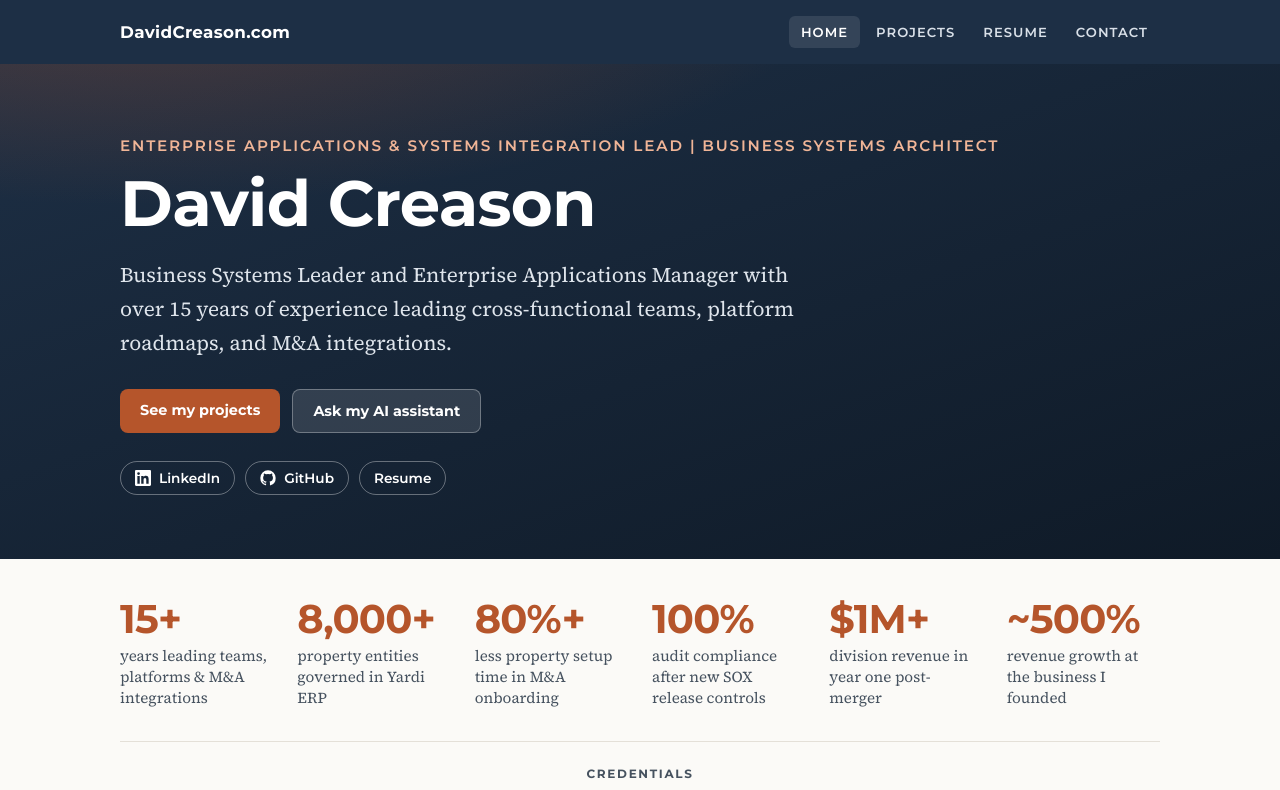
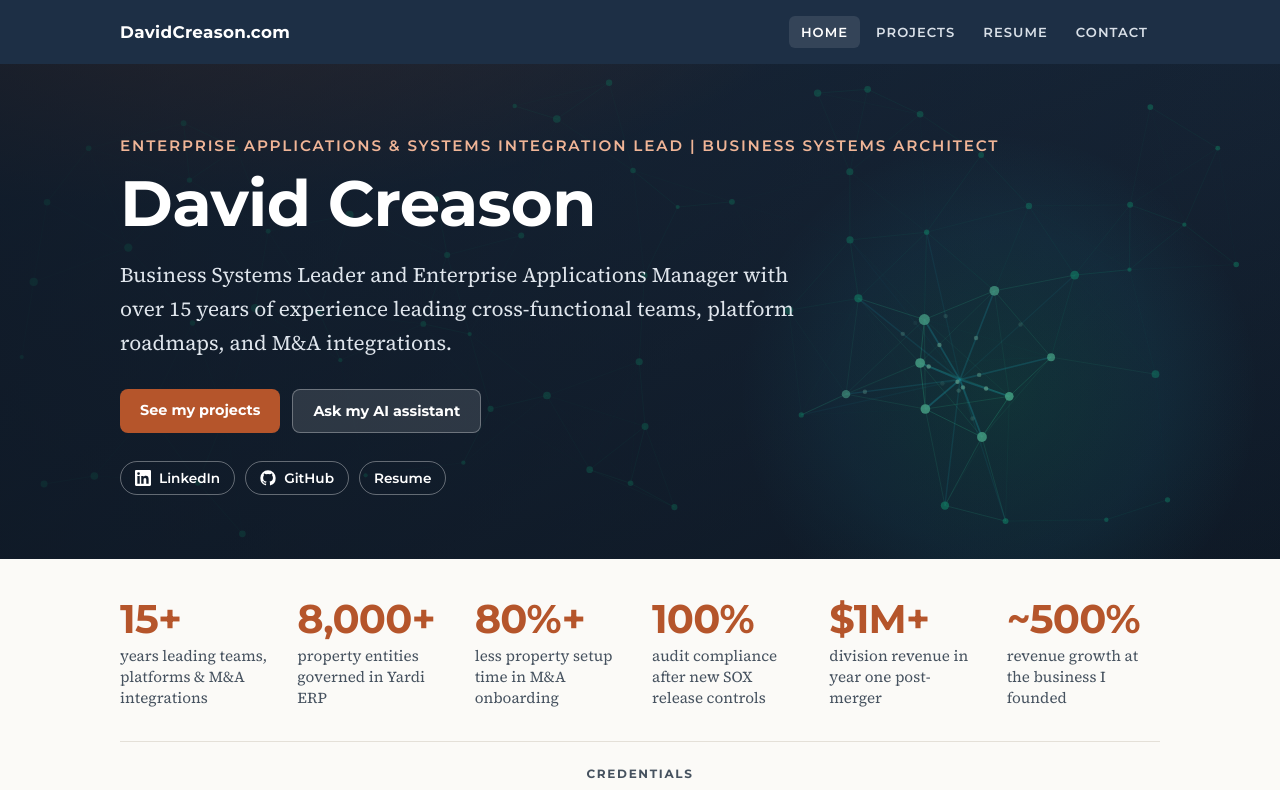
Before and after one commit to project-creason/my_website, a plain HTML site: page index.html in a window 1280 px wide. Shown: the top 790 px of the page. Drawn offline with Linux system fonts and the light colour scheme.

Commit message:
Add interactive neural constellation background to homepage hero

```diff
--- /dev/null
+++ b/assets/hero.js
@@ -0,0 +1,239 @@
+(function () {
+  var hero = document.querySelector(".hero[data-hero-bg]");
+  if (!hero) return;
+  var canvas = hero.querySelector(".hero-canvas");
+  if (!canvas) return;
+  var ctx = canvas.getContext("2d");
+  if (!ctx) return;
+
+  var reducedMotion = window.matchMedia("(prefers-reduced-motion: reduce)").matches;
+  var width = hero.clientWidth || 1080;
+  var height = hero.clientHeight || 380;
+  var dpr = Math.min(window.devicePixelRatio || 1, 2);
+
+  var hovering = false;
+  var targetX = width * 0.68;
+  var targetY = height * 0.42;
+  var focusX = targetX;
+  var focusY = targetY;
+  var visible = true;
+  var rafId = null;
+  var time = 3.5;
+  var nodes = [];
+
+  function rand(seed) {
+    var s = Math.sin(seed * 12.9898 + 78.233) * 43758.5453;
+    return s - Math.floor(s);
+  }
+
+  function initNodes() {
+    nodes.length = 0;
+    var cols = Math.max(6, Math.min(13, Math.round(width / 105)));
+    var rows = Math.max(4, Math.min(6, Math.round(height / 80)));
+    var cellW = width / cols;
+    var cellH = height / rows;
+
+    for (var r = 0; r < rows; r++) {
+      for (var c = 0; c < cols; c++) {
+        var idx = r * cols + c + 1;
+        var speed = 0.45;
+        var angle = rand(idx * 31.7) * Math.PI * 2;
+        var jitterX = (rand(idx * 4.3) - 0.5) * cellW * 0.65;
+        var jitterY = (rand(idx * 9.1) - 0.5) * cellH * 0.65;
+        nodes.push({
+          x: (c + 0.5) * cellW + jitterX,
+          y: (r + 0.5) * cellH + jitterY,
+          vx: Math.cos(angle) * speed,
+          vy: Math.sin(angle) * speed,
+          size: 2 + rand(idx * 23.1) * 2.2,
+          seed: rand(idx * 41.9)
+        });
+      }
+    }
+  }
+
+  function resize() {
+    var rect = hero.getBoundingClientRect();
+    width = Math.max(rect.width, 300);
+    height = Math.max(rect.height, 260);
+    dpr = Math.min(window.devicePixelRatio || 1, 2);
+    canvas.width = Math.round(width * dpr);
+    canvas.height = Math.round(height * dpr);
+    ctx.setTransform(dpr, 0, 0, dpr, 0, 0);
+    if (!hovering) {
+      targetX = width * 0.68;
+      targetY = height * 0.42;
+    }
+    initNodes();
+  }
+
+  function updatePointer(clientX, clientY) {
+    var rect = hero.getBoundingClientRect();
+    var x = Math.max(0, Math.min(rect.width, clientX - rect.left));
+    var y = Math.max(0, Math.min(rect.height, clientY - rect.top));
+    targetX = x;
+    targetY = y;
+    hero.style.setProperty("--mouse-x", x.toFixed(1) + "px");
+    hero.style.setProperty("--mouse-y", y.toFixed(1) + "px");
+  }
+
+  hero.addEventListener("mouseenter", function (e) {
+    hovering = true;
+    updatePointer(e.clientX, e.clientY);
+  });
+  hero.addEventListener("mousemove", function (e) {
+    hovering = true;
+    updatePointer(e.clientX, e.clientY);
+  });
+  hero.addEventListener("mouseleave", function () {
+    hovering = false;
+  });
+  hero.addEventListener("touchmove", function (e) {
+    if (e.touches.length > 0) {
+      hovering = true;
+      updatePointer(e.touches[0].clientX, e.touches[0].clientY);
+    }
+  }, { passive: true });
+  hero.addEventListener("touchend", function () {
+    hovering = false;
+  });
+
+  function drawConstellation() {
+    var i, j, node, other, dx, dy, dist;
+    var linkRadius = 140;
+    var cursorRadius = 195;
+
+    if (!reducedMotion) {
+      for (i = 0; i < nodes.length; i++) {
+        node = nodes[i];
+        for (j = 0; j < nodes.length; j++) {
+          if (i === j) continue;
+          other = nodes[j];
+          dx = node.x - other.x;
+          dy = node.y - other.y;
+          dist = Math.hypot(dx, dy) || 1;
+          if (dist < 56) {
+            var push = ((56 - dist) / 56) * 0.08;
+            node.vx += (dx / dist) * push;
+            node.vy += (dy / dist) * push;
+          }
+        }
+        var spd = Math.hypot(node.vx, node.vy) || 1;
+        if (spd > 0.65) {
+          node.vx = (node.vx / spd) * 0.65;
+          node.vy = (node.vy / spd) * 0.65;
+        }
+        node.x += node.vx;
+        node.y += node.vy;
+
+        if (node.x < 18) { node.x = 18; node.vx = Math.abs(node.vx); }
+        else if (node.x > width - 18) { node.x = width - 18; node.vx = -Math.abs(node.vx); }
+        if (node.y < 18) { node.y = 18; node.vy = Math.abs(node.vy); }
+        else if (node.y > height - 18) { node.y = height - 18; node.vy = -Math.abs(node.vy); }
+      }
+    }
+
+    for (i = 0; i < nodes.length; i++) {
+      node = nodes[i];
+      var distToFocus = Math.hypot(node.x - focusX, node.y - focusY);
+      var boost = Math.max(0, 1 - distToFocus / cursorRadius);
+
+      if (boost > 0.08) {
+        ctx.strokeStyle = "#22d3ee";
+        ctx.lineWidth = 1 + boost * 1.15;
+        ctx.globalAlpha = boost * 0.48;
+        ctx.beginPath();
+        ctx.moveTo(focusX, focusY);
+        ctx.lineTo(node.x, node.y);
+        ctx.stroke();
+
+        var pulseProgress = (time * 1.4 + node.seed * 3) % 1;
+        var px = focusX + (node.x - focusX) * pulseProgress;
+        var py = focusY + (node.y - focusY) * pulseProgress;
+        ctx.fillStyle = "#a7f3d0";
+        ctx.globalAlpha = boost * 0.9;
+        ctx.beginPath();
+        ctx.arc(px, py, 2.2, 0, Math.PI * 2);
+        ctx.fill();
+      }
+
+      for (j = i + 1; j < nodes.length; j++) {
+        other = nodes[j];
+        var pairDist = Math.hypot(node.x - other.x, node.y - other.y);
+        if (pairDist < linkRadius) {
+          var alpha = (1 - pairDist / linkRadius) * (0.18 + boost * 0.55);
+          ctx.strokeStyle = boost > 0.25 ? "#34d399" : "#10b981";
+          ctx.lineWidth = 1;
+          ctx.globalAlpha = alpha;
+          ctx.beginPath();
+          ctx.moveTo(node.x, node.y);
+          ctx.lineTo(other.x, other.y);
+          ctx.stroke();
+        }
+      }
+    }
+
+    for (i = 0; i < nodes.length; i++) {
+      node = nodes[i];
+      var dFocus = Math.hypot(node.x - focusX, node.y - focusY);
+      var b = Math.max(0, 1 - dFocus / cursorRadius);
+      ctx.fillStyle = b > 0.35 ? "#6ee7b7" : "#10b981";
+      ctx.globalAlpha = 0.4 + b * 0.6;
+      ctx.beginPath();
+      ctx.arc(node.x, node.y, node.size + b * 2.2, 0, Math.PI * 2);
+      ctx.fill();
+    }
+  }
+
+  function frame() {
+    if (!visible) {
+      rafId = null;
+      return;
+    }
+    if (!reducedMotion) {
+      time += 0.016;
+    }
+    if (!hovering && !reducedMotion) {
+      targetX = width * 0.64 + Math.cos(time * 0.65) * (width * 0.22);
+      targetY = height * 0.46 + Math.sin(time * 0.9) * (height * 0.22);
+      hero.style.setProperty("--mouse-x", targetX.toFixed(1) + "px");
+      hero.style.setProperty("--mouse-y", targetY.toFixed(1) + "px");
+    }
+    focusX += (targetX - focusX) * (hovering ? 0.16 : 0.06);
+    focusY += (targetY - focusY) * (hovering ? 0.16 : 0.06);
+
+    ctx.clearRect(0, 0, width, height);
+    drawConstellation();
+
+    if (!reducedMotion) {
+      rafId = requestAnimationFrame(frame);
+    }
+  }
+
+  resize();
+
+  if ("IntersectionObserver" in window) {
+    new IntersectionObserver(function (entries) {
+      entries.forEach(function (entry) {
+        visible = entry.isIntersecting;
+        if (visible && rafId === null) {
+          frame();
+        } else if (!visible && rafId !== null) {
+          cancelAnimationFrame(rafId);
+          rafId = null;
+        }
+      });
+    }, { rootMargin: "150px 0px" }).observe(hero);
+  }
+
+  if ("ResizeObserver" in window) {
+    new ResizeObserver(function () {
+      resize();
+      if (reducedMotion) frame();
+    }).observe(hero);
+  } else {
+    window.addEventListener("resize", resize);
+  }
+
+  frame();
+})();
--- a/assets/style.css
+++ b/assets/style.css
@@ -66,7 +66,12 @@ main { padding: 56px 0 72px; }
   background:
     radial-gradient(1200px 400px at 10% -20%, rgba(181,85,43,.35), transparent 60%),
     linear-gradient(160deg, #1d2f45, #0f1a27);
-  color: #fff; padding: 72px 0 64px;
+  color: #fff; padding: 72px 0 64px; position: relative; overflow: hidden; isolation: isolate; --mouse-x: 68%; --mouse-y: 42%; }
+.hero-backdrop { position: absolute; inset: 0; z-index: 0; pointer-events: none; }
+.hero-canvas { width: 100%; height: 100%; display: block; opacity: .88; }
+.hero-spotlight { position: absolute; inset: 0; background: radial-gradient(360px circle at var(--mouse-x) var(--mouse-y), rgba(16,185,129,.18), rgba(34,211,238,.08) 45%, transparent 72%); }
+.hero-scrim { position: absolute; inset: 0; background: linear-gradient(90deg, rgba(13,22,34,.72) 0%, rgba(13,22,34,.38) 55%, rgba(13,22,34,.12) 100%); }
+.hero > .wrap { position: relative; z-index: 1;
 }
 .hero h1 { font-size: clamp(2.4rem, 6vw, 4rem); margin: 0 0 8px; }
 .hero .role { font: 600 .95rem var(--head); letter-spacing: .12em; text-transform: uppercase; color: #f0b597; margin: 0 0 24px; }
--- a/index.html
+++ b/index.html
@@ -30,7 +30,12 @@
       <nav class="nav" aria-label="Main"><a href="/" aria-current="page">Home</a><a href="/projects/">Projects</a><a href="/resume/">Resume</a><a href="/contact/">Contact</a></nav>
     </div>
   </header>
-  <section class="hero">
+  <section class="hero" data-hero-bg="neural-constellation">
+    <div class="hero-backdrop" aria-hidden="true">
+      <canvas class="hero-canvas"></canvas>
+      <div class="hero-spotlight"></div>
+      <div class="hero-scrim"></div>
+    </div>
     <div class="wrap hero-grid">
       <div>
         <p class="role">Enterprise Applications &amp; Systems Integration Lead | Business Systems Architect</p>
@@ -205,6 +210,7 @@
     </div>
   </footer>
   <script>document.getElementById("yr").textContent = new Date().getFullYear();</script>
+  <script src="/assets/hero.js"></script>
   <script src="/assets/chat.js"></script>
   <script data-goatcounter="https://davidcreason.goatcounter.com/count" async src="https://gc.zgo.at/count.js"></script>
 </body>
```
Also changed, not shown: 1 other file.
